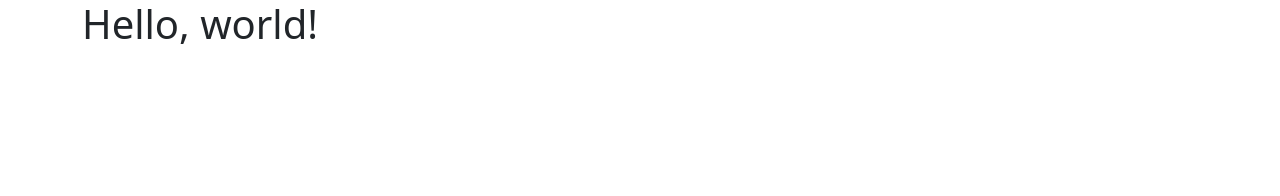
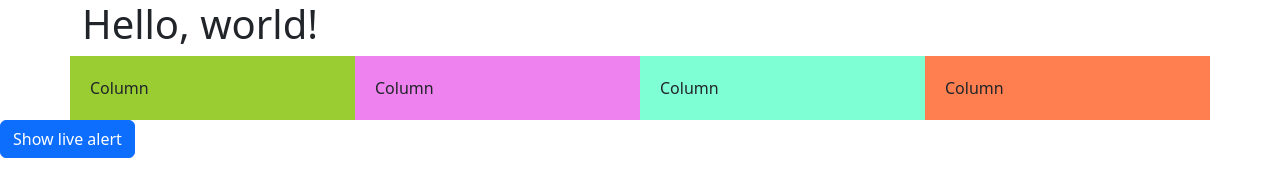
Before and after one commit to prasadparab/uitraining, a plain HTML site: page bootstrap/index.html in a window 1280 px wide. Drawn offline with nearby package versions, Linux system fonts and the light colour scheme.

Commit message:
further changes

```diff
--- a/bootstrap/index.html
+++ b/bootstrap/index.html
@@ -7,15 +7,53 @@
     <title>Bootstrap demo</title>
     <link href="https://cdn.jsdelivr.net/npm/bootstrap@5.3.1/dist/css/bootstrap.min.css" rel="stylesheet"
         integrity="sha384-4bw+/aepP/YC94hEpVNVgiZdgIC5+VKNBQNGCHeKRQN+PtmoHDEXuppvnDJzQIu9" crossorigin="anonymous">
+    <link href="./style.css" rel="stylesheet">
 </head>
 
 <body>
-    <div class="container-sm">
+    <div class="container">
         <h1>Hello, world!</h1>
+        <div class="row">
+            <div id="div1" class="col-sm-12 col-lg-3">
+                Column
+            </div>
+            <div id="div2" class="col-sm-12 col-md-6 col-lg-3">
+                Column
+            </div>
+            <div id="div3" class="col-sm-12 col-md-6 col-lg-3">
+                Column
+            </div>
+            <div id="div4" class="col-sm-12 col-lg-3">
+                Column
+            </div>
+        </div>
     </div>
+    <button type="button" class="btn btn-primary" id="liveAlertBtn">Show live alert</button>
+    <div id="liveAlertPlaceholder"></div>
     <script src="https://cdn.jsdelivr.net/npm/bootstrap@5.3.1/dist/js/bootstrap.bundle.min.js"
         integrity="sha384-HwwvtgBNo3bZJJLYd8oVXjrBZt8cqVSpeBNS5n7C8IVInixGAoxmnlMuBnhbgrkm"
         crossorigin="anonymous"></script>
+    <script type="text/javascript">
+        const alertPlaceholder = document.getElementById('liveAlertPlaceholder')
+            const appendAlert = (message, type) => {
+                const wrapper = document.createElement('div')
+                wrapper.innerHTML = [
+                    `<div class="alert alert-${type} alert-dismissible" role="alert">`,
+                    `   <div>${message}</div>`,
+                    '   <button type="button" class="btn-close" data-bs-dismiss="alert" aria-label="Close"></button>',
+                    '</div>'
+                ].join('')
+
+                alertPlaceholder.append(wrapper)
+            }
+
+            const alertTrigger = document.getElementById('liveAlertBtn')
+            if (alertTrigger) {
+                alertTrigger.addEventListener('click', () => {
+                    appendAlert('Nice, you triggered this alert message!', 'success')
+                })
+            }
+    </script>
 </body>
 
 </html>
--- /dev/null
+++ b/bootstrap/style.css
@@ -0,0 +1,16 @@
+#div1 {
+  background-color: yellowgreen;
+  padding: 20px;
+}
+#div2 {
+  background-color: violet;
+  padding: 20px;
+}
+#div3 {
+  background-color: aquamarine;
+  padding: 20px;
+}
+#div4 {
+  background-color: coral;
+  padding: 20px;
+}
```
